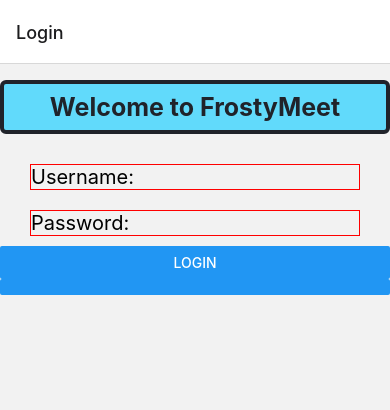
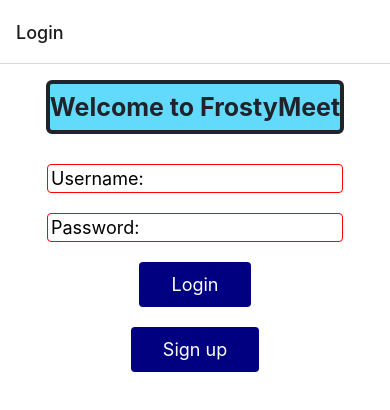
Before and after one commit to hynesnd/frosty-meet-native, a React Native app: screen /Login in a window 390 px wide. Shown: the top 410 px of the page. Built offline with nearby package versions, Linux system fonts and the light colour scheme.

Commit message:
adds some styling to login

```diff
--- a/components/Login.js
+++ b/components/Login.js
@@ -1,5 +1,12 @@
 import React, { useState } from "react";
-import { View, Text, StyleSheet, TextInput, Button } from "react-native";
+import {
+  View,
+  Text,
+  StyleSheet,
+  TextInput,
+  Button,
+  Pressable,
+} from "react-native";
 
 export const Login = ({ navigation }) => {
   const [username, setUsername] = useState("");
@@ -8,11 +15,11 @@
   console.log(password);
 
   return (
-    <View>
+    <View style={styles.pageContainer}>
       <View>
         <Text style={styles.title}>Welcome to FrostyMeet</Text>
       </View>
-      <View>
+      <View style={styles.formContainer}>
         <TextInput
           style={styles.input}
           value={username}
@@ -28,9 +35,19 @@
           secureTextEntry={true}
         />
 
-        <Button title="Login" onPress={() => navigation.navigate("Home")} />
+        <Pressable
+          style={styles.button}
+          onPress={() => navigation.navigate("Home")}
+        >
+          <Text style={styles.buttonText}>Login</Text>
+        </Pressable>
 
-        <Button></Button>
+        <Pressable
+          style={styles.button}
+          onPress={() => navigation.navigate("Home")}
+        >
+          <Text style={styles.buttonText}>Sign up</Text>
+        </Pressable>
       </View>
     </View>
   );
@@ -62,6 +79,35 @@
     marginRight: 30,
     borderWidth: 1,
     borderColor: "red",
-    fontSize: 20,
+    padding: 3,
+    fontSize: 18,
+    borderRadius: 4,
+  },
+
+  formContainer: {
+    flex: 2,
+    alignItems: "center",
+  },
+
+  pageContainer: {
+    flex: 1,
+    backgroundColor: "#fff",
+    alignItems: "center",
+  },
+
+  button: {
+    alignItems: "center",
+    justifyContent: "center",
+    paddingVertical: 12,
+    paddingHorizontal: 32,
+    borderRadius: 4,
+    elevation: 3,
+    backgroundColor: "navy",
+    margin: 10,
+  },
+
+  buttonText: {
+    color: "white",
+    fontSize: 18,
   },
 });
```
